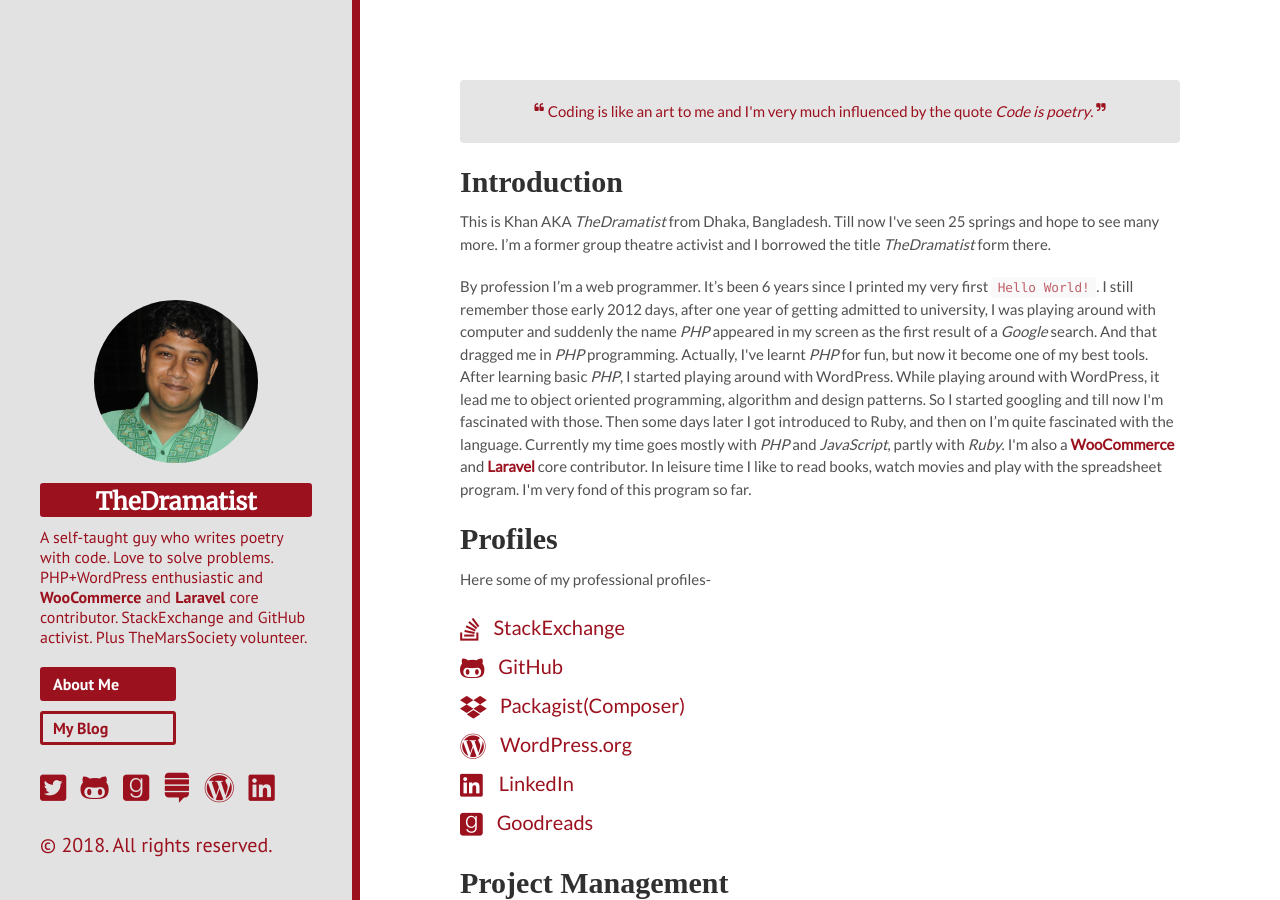
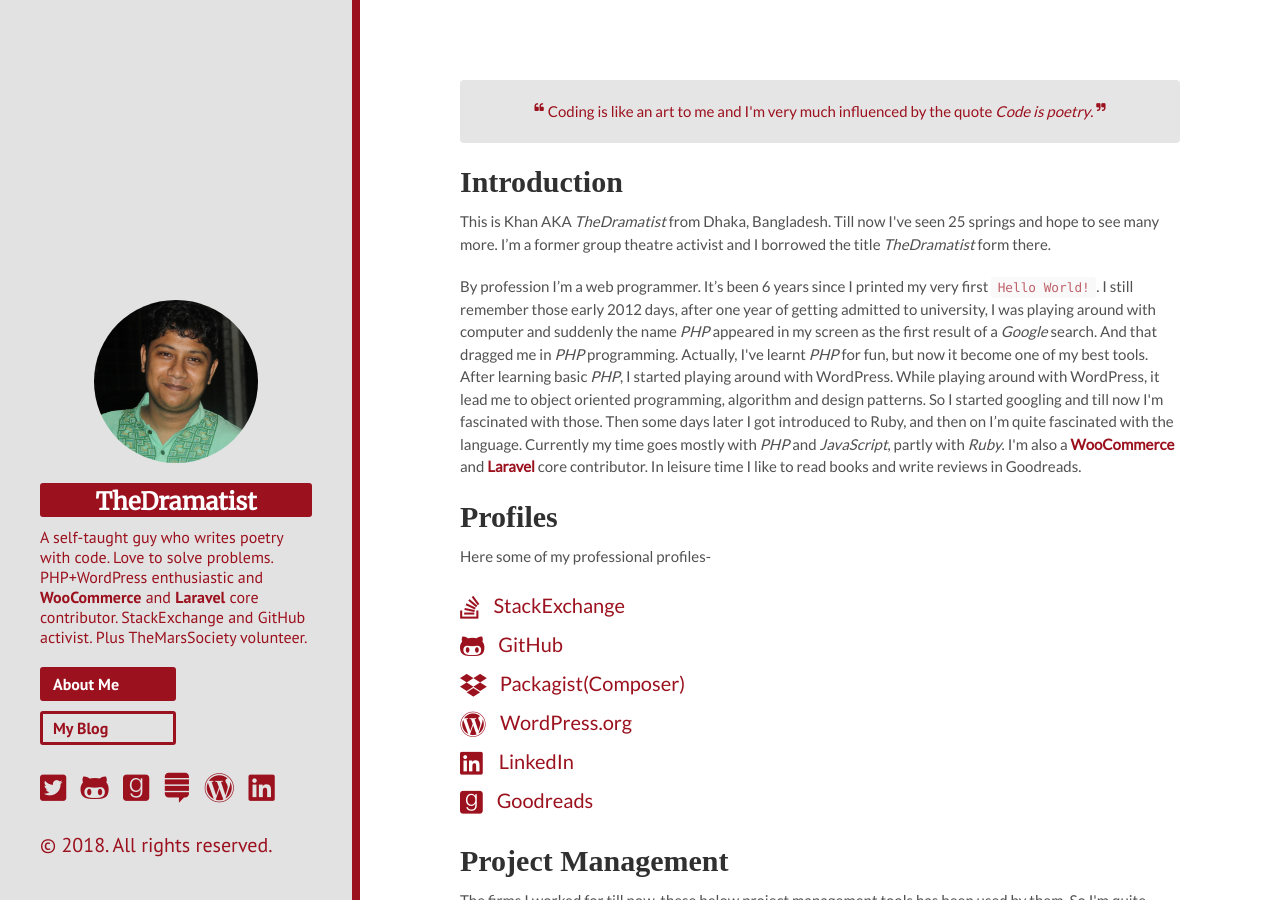
Before and after one commit to khanrn/codemascot.github.io, a Jekyll site: the page built from index.html, in a window 1280 px wide and 900 px high. Built offline with Jekyll 4.4.1, drawn with Linux system fonts in a browser that asks for light colours; nearby versions of some CDN libraries; some web fonts are replaced; Markdown is read by kramdown in place of the engine named in the settings.

Commit message:
Text Changed

```diff
--- a/index.html
+++ b/index.html
@@ -9,7 +9,7 @@
 	</p>
 	<h1 class="page-title">Introduction</h1>
 	<p>This is Khan AKA <em>TheDramatist</em> from Dhaka, Bangladesh. Till now I've seen <span id="age-year"></span> springs and hope to see many more. I’m a former group theatre activist and I borrowed the title <em>TheDramatist</em> form there.</p>
-	<p>By profession I’m a web programmer. It’s been <span id="experience-year"></span> years since I printed my very first <code>Hello World!</code>. I still remember those early 2012 days, after one year of getting admitted to university, I was playing around with computer and suddenly the name <em>PHP</em> appeared in my screen as the first result of a <em>Google</em> search. And that dragged me in <em>PHP</em> programming. Actually, I've learnt <em>PHP</em> for fun, but now it become one of my best tools. After learning basic <em>PHP</em>, I started playing around with WordPress. While playing around with WordPress, it lead me to object oriented programming, algorithm and design patterns. So I started googling and till now I'm fascinated with those. Then some days later I got introduced to Ruby, and then on I’m quite fascinated with the language. Currently my time goes mostly with <em>PHP</em> and <em>JavaScript</em>, partly with <em>Ruby</em>. I'm also a <b><a target="_blank" href="https://github.com/woocommerce/woocommerce/pulls?utf8=%E2%9C%93&q=is%3Apr%20author%3Arnaby">WooCommerce</a></b> and <b><a target="_blank" href="https://github.com/laravel/framework/pulls?utf8=%E2%9C%93&q=is%3Apr+author%3Arnaby+">Laravel</a></b> core contributor. In leisure time I like to read books, watch movies and play with the spreadsheet program. I'm very fond of this program so far.</p>
+	<p>By profession I’m a web programmer. It’s been <span id="experience-year"></span> years since I printed my very first <code>Hello World!</code>. I still remember those early 2012 days, after one year of getting admitted to university, I was playing around with computer and suddenly the name <em>PHP</em> appeared in my screen as the first result of a <em>Google</em> search. And that dragged me in <em>PHP</em> programming. Actually, I've learnt <em>PHP</em> for fun, but now it become one of my best tools. After learning basic <em>PHP</em>, I started playing around with WordPress. While playing around with WordPress, it lead me to object oriented programming, algorithm and design patterns. So I started googling and till now I'm fascinated with those. Then some days later I got introduced to Ruby, and then on I’m quite fascinated with the language. Currently my time goes mostly with <em>PHP</em> and <em>JavaScript</em>, partly with <em>Ruby</em>. I'm also a <b><a target="_blank" href="https://github.com/woocommerce/woocommerce/pulls?utf8=%E2%9C%93&q=is%3Apr%20author%3Arnaby">WooCommerce</a></b> and <b><a target="_blank" href="https://github.com/laravel/framework/pulls?utf8=%E2%9C%93&q=is%3Apr+author%3Arnaby+">Laravel</a></b> core contributor. In leisure time I like to read books and write reviews in <it>Goodreads</it>.</p>
 
 	<h1 class="page-title">Profiles</h1>
 	<p>Here some of my professional profiles-</p>
```
